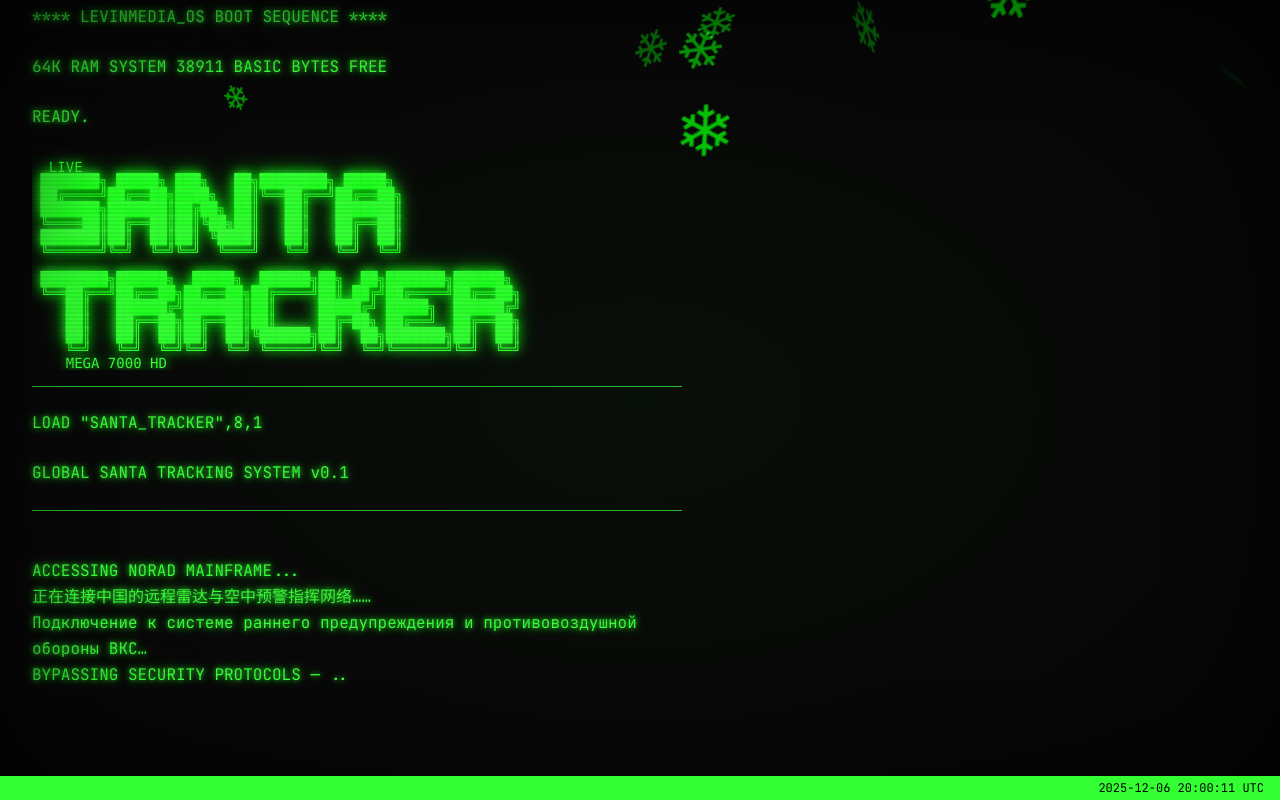
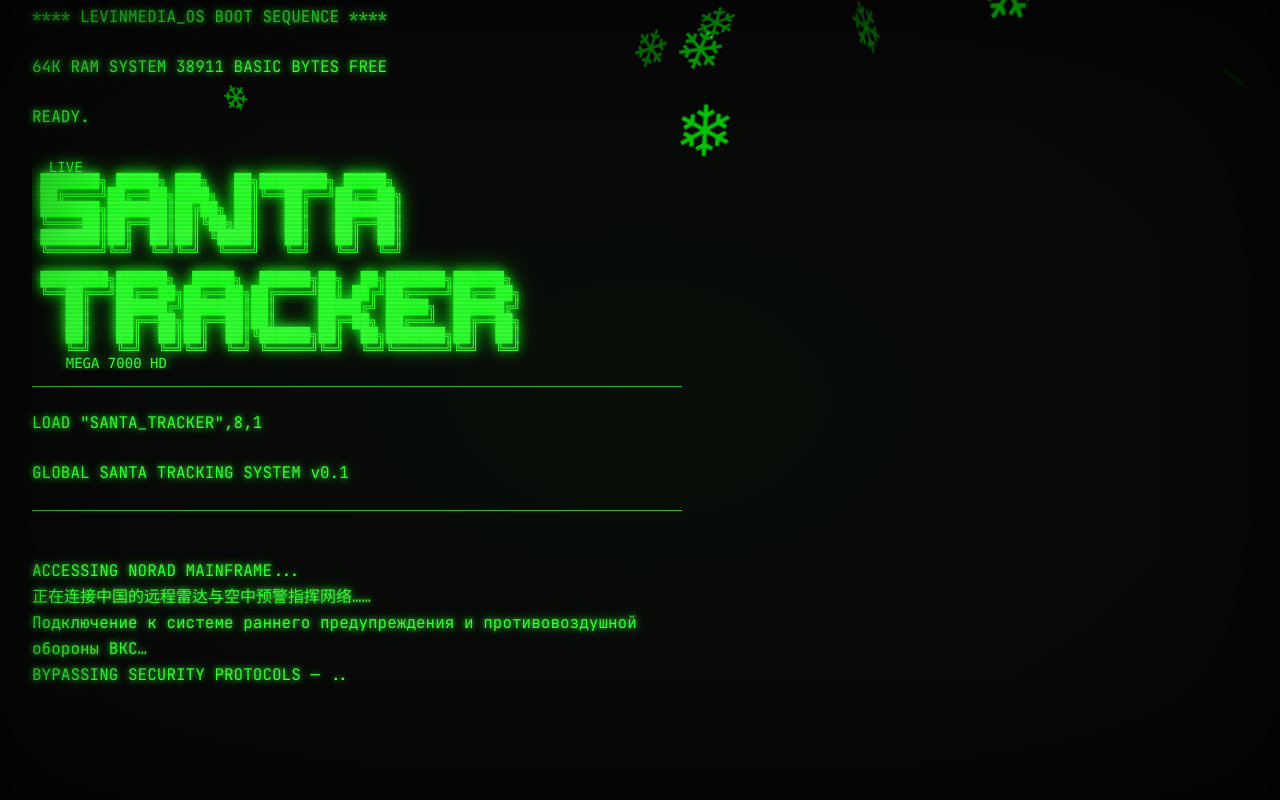
Before and after one commit to LevinMedia/santa-tracker, a Next.js app: page / in a window 1280 px wide. Built offline with nearby package versions, Linux system fonts and the light colour scheme.

Commit message:
Remove UTC footer bar

```diff
--- a/src/app/page.tsx
+++ b/src/app/page.tsx
@@ -363,7 +363,6 @@
   const [entries, setEntries] = useState<TerminalEntry[]>([])
   const [showPrompt, setShowPrompt] = useState(false)
   const [cursorVisible, setCursorVisible] = useState(true)
-  const [currentTime, setCurrentTime] = useState('')
   const [typingLine, setTypingLine] = useState<number | null>(null)
   const [typedChars, setTypedChars] = useState(0)
   const [userInput, setUserInput] = useState('')
@@ -611,17 +610,6 @@
     const interval = setInterval(() => {
       setCursorVisible(v => !v)
     }, 530)
-    return () => clearInterval(interval)
-  }, [])
-
-  // Clock
-  useEffect(() => {
-    const updateTime = () => {
-      const now = new Date()
-      setCurrentTime(now.toISOString().replace('T', ' ').slice(0, 19) + ' UTC')
-    }
-    updateTime()
-    const interval = setInterval(updateTime, 1000)
     return () => clearInterval(interval)
   }, [])
 
@@ -1404,11 +1392,6 @@
         {/* Bottom padding for scroll (hidden during shutdown) */}
         {!isShutdown && <div className="h-20" />}
       </div>
-
-      {/* Status bar at bottom */}
-      <div className="absolute bottom-0 left-0 right-0 z-30 bg-[#33ff33] text-black px-4 py-1 font-mono text-xs flex justify-end">
-        <span>{currentTime}</span>
-      </div>
     </div>
   )
 }
```
